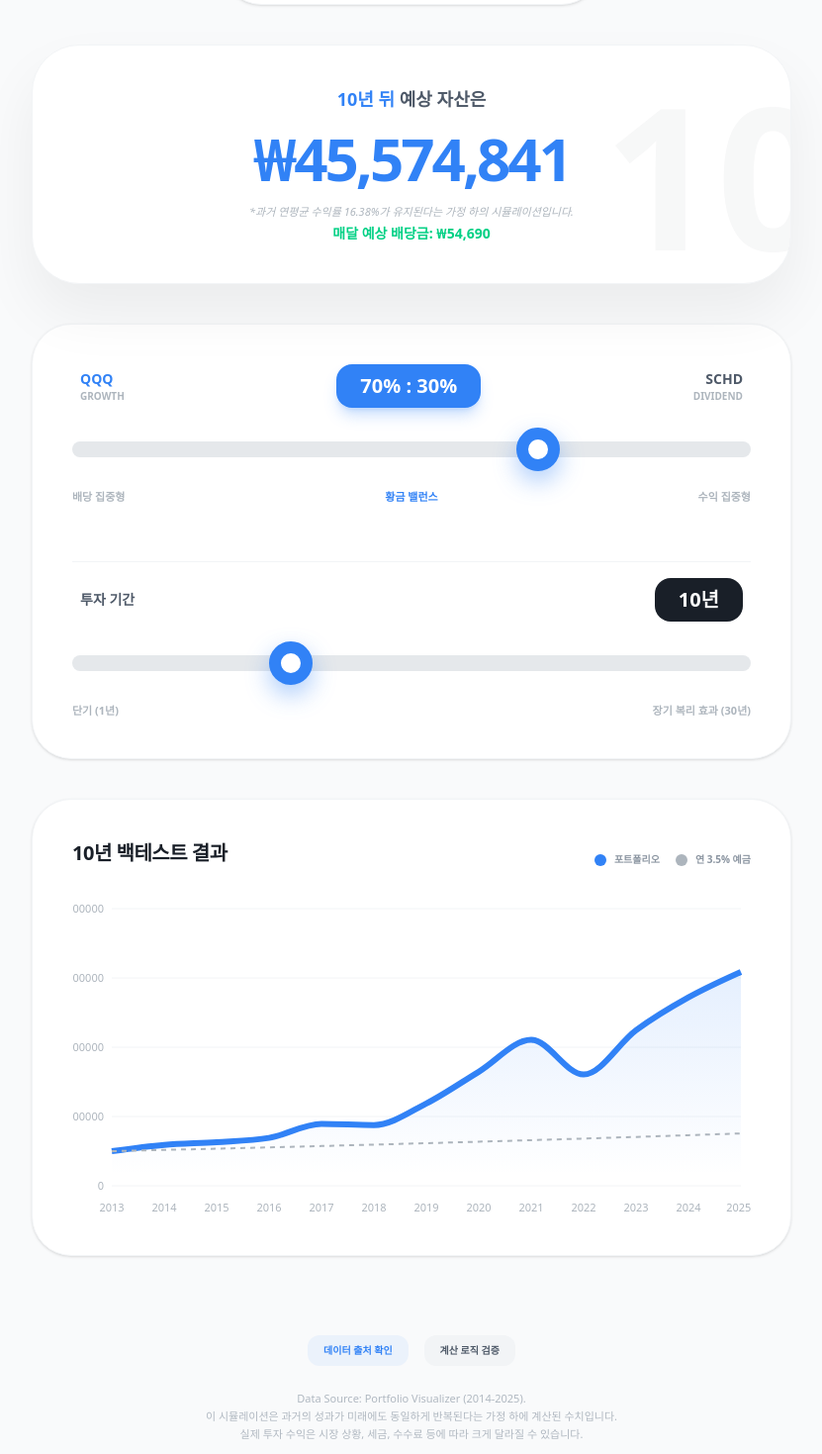
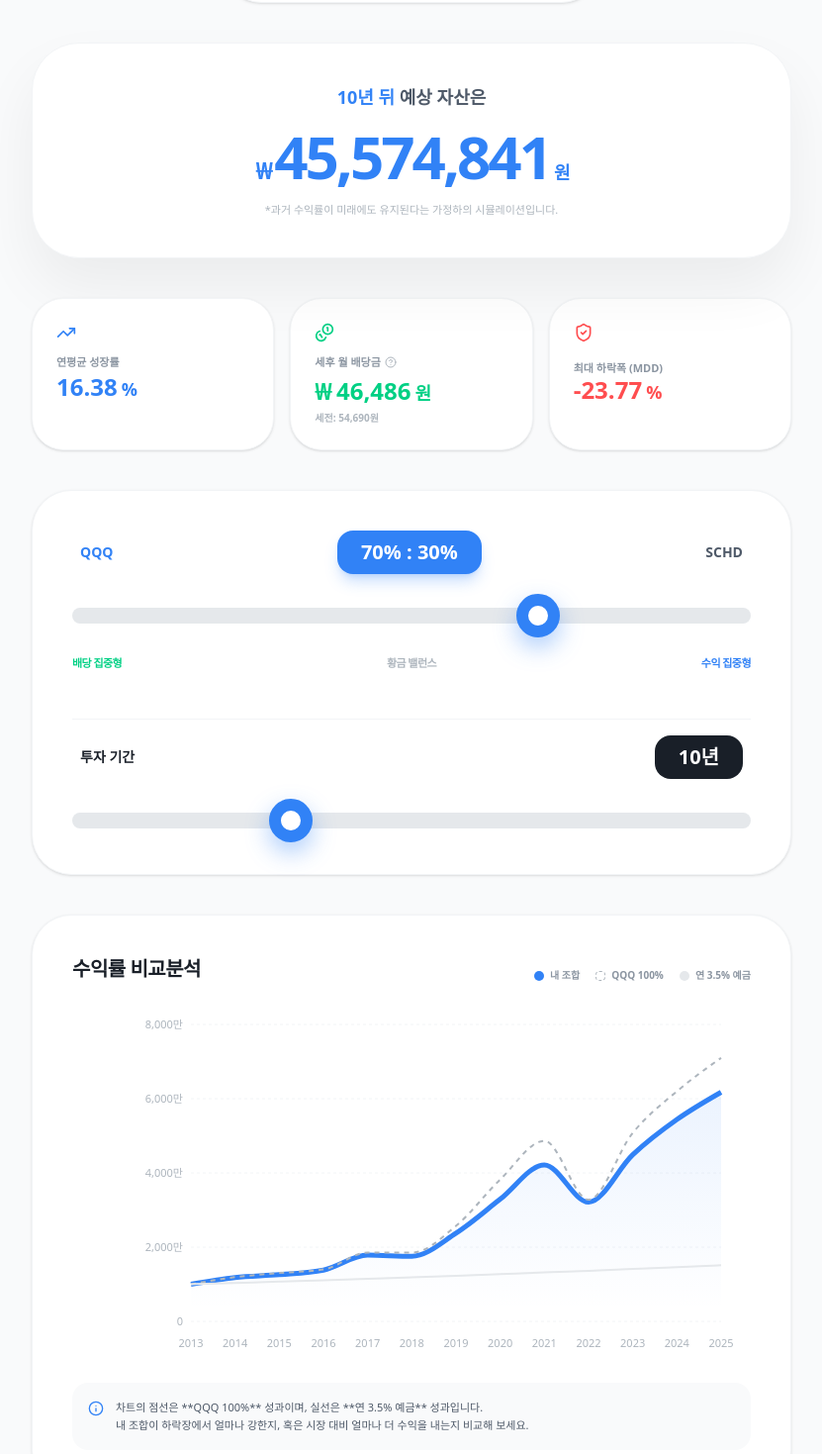
Before and after one commit to kiyeonh1993-create/etf-combination-0.1, a Next.js app: page / in a window 1280 px wide. Shown: the part 285-1754 px from the top of the page at 99% size, without its empty margins (224-1055 px from the left). Built offline with nearby package versions, Linux system fonts and the light colour scheme.

Commit message:
feat: v0.2.3 최종 디테일 - 세후 배당금, QQQ 비교 차트, Y축 최적화 및 아이콘 적용

```diff
--- a/src/app/page.tsx
+++ b/src/app/page.tsx
@@ -2,17 +2,18 @@
 
 import React, { useState, useMemo } from 'react';
 import {
-  AreaChart,
-  Area,
   XAxis,
   YAxis,
   CartesianGrid,
   Tooltip,
   ResponsiveContainer,
   ComposedChart,
-  Line
+  Area,
+  Line,
+  Label
 } from 'recharts';
-import { motion, AnimatePresence } from 'framer-motion';
+import { motion } from 'framer-motion';
+import { TrendingUp, ShieldCheck, Coins, HelpCircle, Info } from 'lucide-react';
 
 const data = [
   { year: 2014, qqq: 19.18, schd: 15.82 },
@@ -29,68 +30,97 @@ const data = [
   { year: 2025, qqq: 14.50, schd: 11.20 }
 ];
 
-const AnimatedNumber = ({ value, suffix = "", isCurrency = false }: { value: string | number, suffix?: string, isCurrency?: boolean }) => {
-  const displayValue = isCurrency ? new Intl.NumberFormat('ko-KR').format(Number(value)) : value;
+const AnimatedNumber = ({ value, isCurrency = false, isPostTax = false }: { value: string | number, isCurrency?: boolean, isPostTax?: boolean }) => {
+  const num = Number(value);
+  const displayValue = new Intl.NumberFormat('ko-KR').format(num);
   return (
+    <span className="inline-flex items-baseline gap-0.5">
+      {isCurrency && <span className="text-xl md:text-2xl font-bold mr-0.5">₩</span>}
       <motion.span
         key={value}
         initial={{ opacity: 0, y: 5 }}
         animate={{ opacity: 1, y: 0 }}
         className="inline-block"
       >
-      {isCurrency ? "₩" : ""}{displayValue}{suffix}
+        {displayValue}
       </motion.span>
+      {!isCurrency && <span className="text-sm md:text-lg font-bold ml-0.5">%</span>}
+      {isCurrency && <span className="text-sm md:text-lg font-bold ml-0.5">원</span>}
+    </span>
   );
 };
 
 export default function PortfolioCalculator() {
   const [initialInvestment, setInitialInvestment] = useState(10000000);
   const [qqqWeight, setQqqWeight] = useState(70);
-  const [investmentYears, setInvestmentYears] = useState(10); // 기본 10년
+  const [investmentYears, setInvestmentYears] = useState(10);
   const schdWeight = 100 - qqqWeight;
 
   const results = useMemo(() => {
     let currentBalance = initialInvestment;
+    let qqqOnlyBalance = initialInvestment;
     let savingsBalance = initialInvestment;
     let peakBalance = initialInvestment;
     let maxDrawdown = 0;
-    const chartData = [{ year: 2013, value: initialInvestment, savings: initialInvestment }];
+    const chartData = [{ year: 2013, value: initialInvestment, qqqOnly: initialInvestment, savings: initialInvestment }];
 
     data.forEach((item) => {
       const yearlyReturn = (qqqWeight / 100) * (item.qqq / 100) + (schdWeight / 100) * (item.schd / 100);
       currentBalance *= (1 + yearlyReturn);
+      qqqOnlyBalance *= (1 + item.qqq / 100);
       savingsBalance *= 1.035;
+
       if (currentBalance > peakBalance) peakBalance = currentBalance;
       const drawdown = (currentBalance - peakBalance) / peakBalance;
       if (drawdown < maxDrawdown) maxDrawdown = drawdown;
-      chartData.push({ year: item.year, value: Math.round(currentBalance), savings: Math.round(savingsBalance) });
+
+      chartData.push({
+        year: item.year,
+        value: Math.round(currentBalance),
+        qqqOnly: Math.round(qqqOnlyBalance),
+        savings: Math.round(savingsBalance)
+      });
     });
 
     const cagr = (Math.pow(currentBalance / initialInvestment, 1 / data.length) - 1);
+    const futureValue = initialInvestment * Math.pow(1 + cagr, investmentYears);
+    const dividendYield = (qqqWeight / 100) * 0.6 + (schdWeight / 100) * 3.4;
 
-    // 미래 자산 계산: 원금 * (1 + CAGR)^투자년수
-    const futureValue = initialInvestment * Math.pow(1 + cagr, investmentYears);
+    // 배당금 계산 (세전 vs 세후 15%)
+    const monthlyDividendPreTax = (futureValue * (dividendYield / 100)) / 12;
+    const monthlyDividendPostTax = monthlyDividendPreTax * 0.85;
 
-    const dividendYield = (qqqWeight / 100) * 0.6 + (schdWeight / 100) * 3.4;
-    const monthlyDividend = (futureValue * (dividendYield / 100)) / 12;
-
-    return { chartData, cagr: (cagr * 100).toFixed(2), mdd: (maxDrawdown * 100).toFixed(2), monthlyDividend: Math.round(monthlyDividend), futureValue: Math.round(futureValue), finalValue: Math.round(currentBalance) };
+    return {
+      chartData,
+      cagr: (cagr * 100).toFixed(2),
+      mdd: (maxDrawdown * 100).toFixed(2),
+      monthlyDividendPreTax: Math.round(monthlyDividendPreTax),
+      monthlyDividendPostTax: Math.round(monthlyDividendPostTax),
+      futureValue: Math.round(futureValue),
+      finalValue: Math.round(currentBalance)
+    };
   }, [qqqWeight, schdWeight, initialInvestment, investmentYears]);
 
+  const formatYAxis = (value: number) => {
+    if (value >= 100000000) return `${(value / 100000000).toFixed(1)}억`;
+    if (value >= 10000) return `${(value / 10000).toLocaleString()}만`;
+    return value.toLocaleString();
+  };
+
   return (
-    <main className="min-h-screen bg-[#F9FAFB] p-4 md:p-10 font-sans text-[#191F28] pb-32">
+    <main className="min-h-screen bg-[#F9FAFB] p-4 md:p-10 font-sans text-[#191F28] pb-40">
       <div className="max-w-3xl mx-auto space-y-10">
 
-        {/* Header Section */}
+        {/* Header & Input */}
         <header className="text-center space-y-6">
           <div className="flex justify-center gap-2">
-            <span className="bg-white border border-[#F2F4F6] text-[#8B95A1] text-[10px] px-3 py-1 rounded-full font-bold shadow-sm uppercase tracking-widest">v0.2.0 Premium</span>
+            <span className="bg-[#3182F6] text-white text-[10px] px-3 py-1 rounded-full font-black shadow-sm uppercase tracking-widest">v0.2.3 Final</span>
           </div>
-          <h1 className="text-3xl font-black tracking-tight">나의 자산 미래 보고서</h1>
+          <h1 className="text-3xl font-black tracking-tight">나의 투자 미래 보고서</h1>
 
-          <div className="bg-white p-8 rounded-[40px] shadow-sm border border-[#F2F4F6] max-w-sm mx-auto">
+          <div className="bg-white p-8 rounded-[40px] shadow-sm border border-[#F2F4F6] max-w-sm mx-auto group focus-within:shadow-md transition-shadow">
             <label className="text-[11px] font-black text-[#8B95A1] block mb-3 uppercase tracking-widest">초기 투자 원금</label>
-            <div className="flex items-center justify-center gap-2 border-b-2 border-[#F2F4F6] focus-within:border-[#3182F6] transition-colors pb-2">
+            <div className="flex items-center justify-center gap-2 border-b-2 border-[#F2F4F6] group-focus-within:border-[#3182F6] transition-colors pb-2">
               <span className="text-2xl font-bold text-[#191F28]">₩</span>
               <input
                 type="text"
@@ -102,7 +132,7 @@ export default function PortfolioCalculator() {
           </div>
         </header>
 
-        {/* Highlight Section - The "Future Value" */}
+        {/* Highlight Future Value */}
         <section className="bg-white p-10 rounded-[48px] shadow-[0_30px_60px_rgba(0,0,0,0.06)] border border-[#F2F4F6] text-center relative overflow-hidden">
           <div className="relative z-10 space-y-4">
             <h2 className="text-[#4E5968] font-bold text-lg">
@@ -111,110 +141,122 @@ export default function PortfolioCalculator() {
             <p className="text-5xl md:text-6xl font-black text-[#3182F6] tracking-tighter">
               <AnimatedNumber value={results.futureValue} isCurrency={true} />
             </p>
-            <div className="space-y-1">
-              <p className="text-[11px] text-[#ADB5BD] font-medium italic">
-                *과거 연평균 수익률 {results.cagr}%가 유지된다는 가정 하의 시뮬레이션입니다.
-              </p>
-              <p className="text-sm font-bold text-[#00D084]">
-                매달 예상 배당금: <AnimatedNumber value={results.monthlyDividend} isCurrency={true} />
-              </p>
-            </div>
-          </div>
-          {/* Background decoration */}
-          <div className="absolute -bottom-10 -right-10 text-[200px] opacity-[0.03] select-none font-black">
-            {investmentYears}
+            <p className="text-[11px] text-[#ADB5BD] font-medium">*과거 수익률이 미래에도 유지된다는 가정하의 시뮬레이션입니다.</p>
           </div>
         </section>
 
-        {/* Controls - Two Sliders */}
-        <section className="bg-white p-10 rounded-[40px] shadow-sm border border-[#F2F4F6] space-y-14">
-          {/* Slider 1: Weight */}
+        {/* Metrics Grid with Icons & Units */}
+        <section className="grid grid-cols-1 md:grid-cols-3 gap-4">
+          <div className="bg-white p-6 rounded-[32px] shadow-sm border border-[#F2F4F6] space-y-3 relative overflow-hidden">
+            <TrendingUp className="text-[#3182F6] w-5 h-5" />
+            <div className="space-y-1">
+              <span className="text-[11px] font-bold text-[#8B95A1] block">연평균 성장률</span>
+              <div className="text-2xl font-black text-[#3182F6] leading-none">
+                <AnimatedNumber value={results.cagr} />
+              </div>
+            </div>
+          </div>
+
+          <div className="bg-white p-6 rounded-[32px] shadow-sm border border-[#F2F4F6] space-y-3">
+            <Coins className="text-[#00D084] w-5 h-5" />
+            <div className="space-y-1">
+              <div className="flex items-center gap-1">
+                <span className="text-[11px] font-bold text-[#8B95A1]">세후 월 배당금</span>
+                <HelpCircle className="w-3 h-3 text-[#ADB5BD] cursor-help" />
+              </div>
+              <div className="text-2xl font-black text-[#00D084] leading-none">
+                <AnimatedNumber value={results.monthlyDividendPostTax} isCurrency={true} />
+              </div>
+              <span className="text-[10px] font-bold text-[#ADB5BD] block mt-1">세전: {results.monthlyDividendPreTax.toLocaleString()}원</span>
+            </div>
+          </div>
+
+          <div className="bg-white p-6 rounded-[32px] shadow-sm border border-[#F2F4F6] space-y-3">
+            <ShieldCheck className="text-[#FF4D4F] w-5 h-5" />
+            <div className="space-y-1">
+              <span className="text-[11px] font-bold text-[#8B95A1]">최대 하락폭 (MDD)</span>
+              <div className="text-2xl font-black text-[#FF4D4F] leading-none">
+                <AnimatedNumber value={results.mdd} />
+              </div>
+            </div>
+          </div>
+        </section>
+
+        {/* Two Sliders */}
+        <section className="bg-white p-10 rounded-[40px] shadow-sm border border-[#F2F4F6] space-y-12">
           <div className="space-y-8">
             <div className="flex justify-between items-center px-2">
-              <div className="flex flex-col">
               <span className="text-sm font-black text-[#3182F6]">QQQ</span>
-                <span className="text-[10px] font-bold text-[#ADB5BD] uppercase">Growth</span>
-              </div>
               <div className="bg-[#3182F6] text-white px-6 py-2 rounded-2xl text-xl font-black shadow-lg shadow-[#3182F644]">
                 {qqqWeight}% : {schdWeight}%
               </div>
-              <div className="flex flex-col text-right">
               <span className="text-sm font-black text-[#4E5968]">SCHD</span>
-                <span className="text-[10px] font-bold text-[#ADB5BD] uppercase">Dividend</span>
             </div>
-            </div>
-            <input
-              type="range" min="0" max="100" step="5" value={qqqWeight}
-              onChange={(e) => setQqqWeight(parseInt(e.target.value))}
-              className="w-full h-4 bg-[#E5E8EB] rounded-full appearance-none cursor-pointer accent-[#3182F6]"
-            />
-            <div className="flex justify-between text-[11px] font-black text-[#ADB5BD]">
-              <span>배당 집중형</span><span className="text-[#3182F6]">황금 밸런스</span><span>수익 집중형</span>
+            <input type="range" min="0" max="100" step="5" value={qqqWeight} onChange={(e) => setQqqWeight(parseInt(e.target.value))} className="w-full h-4 bg-[#E5E8EB] rounded-full appearance-none cursor-pointer accent-[#3182F6]" />
+            <div className="flex justify-between text-[11px] font-black text-[#ADB5BD] uppercase tracking-tighter">
+              <span className="text-[#00D084]">배당 집중형</span><span>황금 밸런스</span><span className="text-[#3182F6]">수익 집중형</span>
             </div>
           </div>
 
-          {/* Slider 2: Investment Years */}
           <div className="space-y-8 pt-4 border-t border-[#F2F4F6]">
             <div className="flex justify-between items-center px-2">
-              <span className="text-sm font-black text-[#4E5968]">투자 기간</span>
+              <span className="text-sm font-black text-[#191F28]">투자 기간</span>
               <div className="bg-[#191F28] text-white px-6 py-2 rounded-2xl text-xl font-black">
                 {investmentYears}년
               </div>
             </div>
-            <input
-              type="range" min="1" max="30" step="1" value={investmentYears}
-              onChange={(e) => setInvestmentYears(parseInt(e.target.value))}
-              className="w-full h-4 bg-[#E5E8EB] rounded-full appearance-none cursor-pointer accent-[#191F28]"
-            />
-            <div className="flex justify-between text-[11px] font-black text-[#ADB5BD]">
-              <span>단기 (1년)</span><span>장기 복리 효과 (30년)</span>
-            </div>
+            <input type="range" min="1" max="30" step="1" value={investmentYears} onChange={(e) => setInvestmentYears(parseInt(e.target.value))} className="w-full h-4 bg-[#E5E8EB] rounded-full appearance-none cursor-pointer accent-[#191F28]" />
           </div>
         </section>
 
-        {/* Chart Section - Dynamic Scaling */}
-        <section className="bg-white p-10 rounded-[40px] shadow-sm border border-[#F2F4F6] space-y-8">
-          <div className="flex justify-between items-end">
-            <h3 className="text-xl font-black tracking-tight">10년 백테스트 결과</h3>
-            <div className="flex gap-4">
-              <div className="flex items-center gap-2"><div className="w-3 h-3 rounded-full bg-[#3182F6]" /><span className="text-[10px] font-bold text-[#8B95A1]">포트폴리오</span></div>
-              <div className="flex items-center gap-2"><div className="w-3 h-3 rounded-full bg-[#ADB5BD]" /><span className="text-[10px] font-bold text-[#8B95A1]">연 3.5% 예금</span></div>
+        {/* Comparison Chart with Benchmark */}
+        <section className="bg-white p-8 md:p-10 rounded-[40px] shadow-sm border border-[#F2F4F6] space-y-8">
+          <div className="flex flex-col md:flex-row md:justify-between md:items-end gap-4">
+            <h3 className="text-xl font-black tracking-tight">수익률 비교분석</h3>
+            <div className="flex flex-wrap gap-x-4 gap-y-2">
+              <div className="flex items-center gap-1.5"><div className="w-2.5 h-2.5 rounded-full bg-[#3182F6]" /><span className="text-[10px] font-bold text-[#8B95A1]">내 조합</span></div>
+              <div className="flex items-center gap-1.5"><div className="w-2.5 h-2.5 rounded-sm border border-[#ADB5BD] border-dashed" /><span className="text-[10px] font-bold text-[#8B95A1]">QQQ 100%</span></div>
+              <div className="flex items-center gap-1.5"><div className="w-2.5 h-2.5 rounded-full bg-[#E5E8EB]" /><span className="text-[10px] font-bold text-[#8B95A1]">연 3.5% 예금</span></div>
             </div>
           </div>
-          <div className="h-[320px] w-full">
+          <div className="h-[340px] w-full">
             <ResponsiveContainer width="100%" height="100%">
-              <ComposedChart data={results.chartData} margin={{ top: 10, right: 10, left: -20, bottom: 0 }}>
+              <ComposedChart data={results.chartData} margin={{ top: 10, right: 30, left: 40, bottom: 0 }}>
                 <defs>
                   <linearGradient id="colorValue" x1="0" y1="0" x2="0" y2="1">
-                    <stop offset="5%" stopColor="#3182F6" stopOpacity={0.2}/>
+                    <stop offset="5%" stopColor="#3182F6" stopOpacity={0.15}/>
                     <stop offset="95%" stopColor="#3182F6" stopOpacity={0}/>
                   </linearGradient>
                 </defs>
-                <CartesianGrid vertical={false} stroke="#F2F4F6" />
+                <CartesianGrid strokeDasharray="3 3" vertical={false} stroke="#F2F4F6" />
                 <XAxis dataKey="year" axisLine={false} tickLine={false} tick={{ fill: '#ADB5BD', fontSize: 11 }} dy={10} />
-                <YAxis domain={['auto', 'auto']} axisLine={false} tickLine={false} tick={{ fill: '#ADB5BD', fontSize: 11 }} />
+                <YAxis width={80} domain={['auto', 'auto']} axisLine={false} tickLine={false} tick={{ fill: '#ADB5BD', fontSize: 11 }} tickFormatter={formatYAxis} />
                 <Tooltip
                   cursor={{ stroke: '#3182F6', strokeWidth: 1 }}
                   contentStyle={{ borderRadius: '24px', border: 'none', boxShadow: '0 20px 40px rgba(0,0,0,0.1)', padding: '20px' }}
-                  formatter={(value, name) => [new Intl.NumberFormat('ko-KR').format(Number(value)) + "원", name === 'value' ? '내 자산' : '예적금']}
+                  formatter={(value, name) => [new Intl.NumberFormat('ko-KR').format(Number(value)) + "원", name === 'value' ? '내 조합' : name === 'qqqOnly' ? 'QQQ 100%' : '예적금']}
                 />
-                <Area type="monotone" dataKey="value" stroke="#3182F6" strokeWidth={6} fill="url(#colorValue)" animationDuration={1000} />
-                <Line type="monotone" dataKey="savings" stroke="#ADB5BD" strokeWidth={2} strokeDasharray="5 5" dot={false} />
+                <Area type="monotone" dataKey="value" stroke="#3182F6" strokeWidth={5} fill="url(#colorValue)" animationDuration={1000} />
+                <Line type="monotone" dataKey="qqqOnly" stroke="#ADB5BD" strokeWidth={2} strokeDasharray="5 5" dot={false} />
+                <Line type="monotone" dataKey="savings" stroke="#E5E8EB" strokeWidth={2} dot={false} />
               </ComposedChart>
             </ResponsiveContainer>
+          </div>
+          <div className="bg-[#F9FAFB] p-4 rounded-2xl flex items-start gap-3">
+            <Info className="w-4 h-4 text-[#3182F6] mt-0.5 shrink-0" />
+            <p className="text-[11px] text-[#4E5968] leading-relaxed font-medium">
+              차트의 점선은 **QQQ 100%** 성과이며, 실선은 **연 3.5% 예금** 성과입니다. <br className="hidden md:block" />
+              내 조합이 하락장에서 얼마나 강한지, 혹은 시장 대비 얼마나 더 수익을 내는지 비교해 보세요.
+            </p>
           </div>
         </section>
 
         {/* Footer info */}
         <footer className="text-center py-10 space-y-6">
-          <div className="flex justify-center gap-4">
-            <button className="text-[10px] font-bold text-[#3182F6] bg-[#3182F611] px-4 py-2 rounded-xl">데이터 출처 확인</button>
-            <button className="text-[10px] font-bold text-[#4E5968] bg-[#F2F4F6] px-4 py-2 rounded-xl">계산 로직 검증</button>
-          </div>
           <p className="text-[11px] text-[#B0B8C1] leading-relaxed px-6">
             Data Source: Portfolio Visualizer (2014-2025).<br />
-            이 시뮬레이션은 과거의 성과가 미래에도 동일하게 반복된다는 가정 하에 계산된 수치입니다.<br />
-            실제 투자 수익은 시장 상황, 세금, 수수료 등에 따라 크게 달라질 수 있습니다.
+            배당금은 배당소득세 15.0%를 원천징수한 세후 금액 기준입니다.<br />
+            모든 투자의 책임은 본인에게 있습니다.
           </p>
         </footer>
       </div>
@@ -233,7 +275,6 @@ export default function PortfolioCalculator() {
         }
         input[type='range']::-webkit-slider-thumb:active {
           transform: scale(1.2);
-          border-width: 8px;
         }
       `}</style>
     </main>
```
Lines whose indentation alone changed are shown as unchanged.
